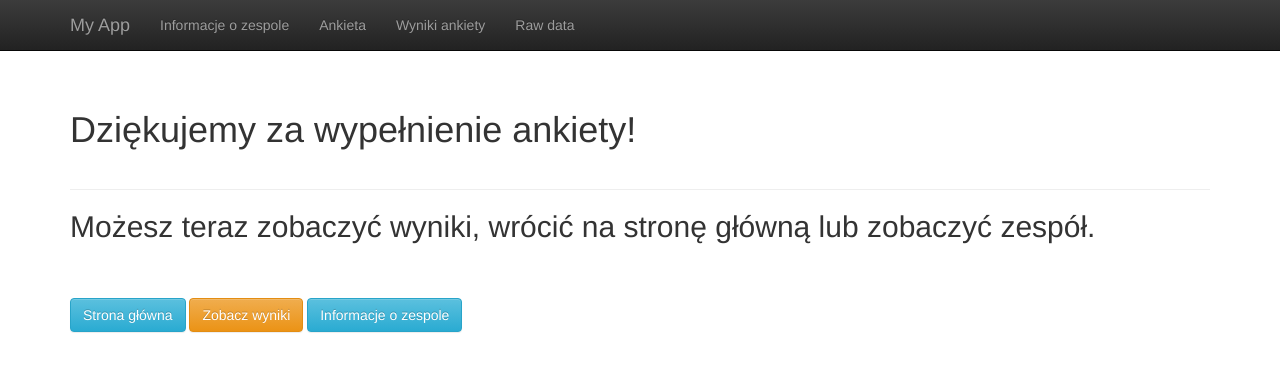
After one commit to szymwin/webappka, a Flask app: page /podziekowania in a window 1280 px wide. The commit adds this page. Shown: the top 372 px of the page. Run offline with Flask 2, Linux system fonts and the light colour scheme; some libraries are stand-ins or nearby versions.

Commit message:
poprawa błedów, dodanie podziekowań

```diff
--- a/app/__init__.py
+++ b/app/__init__.py
@@ -14,8 +14,8 @@ def create_app(config_name):
     # if os.environ.get('Foo') is not None:
     #     app.config['SECRET_KEY'] = os.environ['']
 
-    app.config['SQLALCHEMY_DATABASE_URI'] = os.environ['DATABASE_URL']
-    # app.config['SQLALCHEMY_DATABASE_URI'] = 'sqlite:///formdata.db'
+    #app.config['SQLALCHEMY_DATABASE_URI'] = os.environ['DATABASE_URL']
+    app.config['SQLALCHEMY_DATABASE_URI'] = 'sqlite:///formdata.db'
     app.config['SQLALCHEMY_TRACK_MODIFICATIONS'] = 'False'
     # db = SQLAlchemy(app)
     db.init_app(app)
--- a/app/main/views.py
+++ b/app/main/views.py
@@ -9,6 +9,10 @@ main = Blueprint('main', __name__)
 @main.route("/")
 def welcome():
     return render_template('main/welcome.html')
+
+@main.route("/podziekowania")
+def podziekowania():
+    return render_template('main/podziekowania.html')
 
 # TODO: utworzenie dodatkowych modulow / pakietow
 @main.route("/form")
@@ -29,51 +33,6 @@ def show_info():
 def show_raw():
     fd = db.session.query(Formdata).all()
     return render_template('main/raw.html', formdata=fd)
-
-
-# @main.route("/result")
-# def show_result():
-#     fd_list = db.session.query(Formdata).all()
-#
-#     wt = 0
-#     wn = 0
-#     wtp = 0
-#     nt = 0
-#     nn = 0
-#     ntp = 0
-#     tt = 0
-#     tn = 0
-#     ttp = 0
-#
-#     for el in fd_list:
-#         el.co = el.faith
-#         if el.co == 1:
-#             if el.support == 1:
-#                 wt += 1
-#             elif el.support == 2:
-#                 wn +=1
-#             elif el.support == 3:
-#                 wtp += 1
-#         if el.co == 2:
-#             if el.support == 1:
-#                 nt += 1
-#             elif el.support == 2:
-#                 nn += 1
-#             elif el.support == 3:
-#                 ntp += 1
-#         if el.co == 3:
-#             if el.support == 1:
-#                 tt += 1
-#             elif el.support == 2:
-#                 tn += 1
-#             elif el.support == 3:
-#                 ttp += 1
-#
-#     data = [['czy osoba wierzaca', 'wspiera', 'nie wspiera', 'trudno powiedziec'], ['tak', wt, wn, wtp],
-#             ['Nie', nt, nn, ntp], ['trudno powiedziec', tt, tn, ttp]]
-#
-#     return render_template('main/result.html', data=data)
-
 
 @main.route("/save", methods=['POST'])
 def save():
@@ -100,7 +59,7 @@ def save():
     db.session.add(fd)
     db.session.commit()
 
-    return redirect('/')
+    return redirect('/podziekowania')
 
 
 @main.route("/result", methods=['POST'])
--- a/app/templates/main/base.html
+++ b/app/templates/main/base.html
@@ -38,6 +38,7 @@
             <li><a href="/info">Informacje o zespole</a></li>
             <li><a href="/form">Ankieta</a></li>
             <li><a href="/chooseresult">Wyniki ankiety</a></li>
+            <li><a href="/raw">Raw data</a></li>
 
           </ul>
         </div><!--/.nav-collapse -->
--- /dev/null
+++ b/app/templates/main/podziekowania.html
@@ -0,0 +1,17 @@
+<!-- extend base layout -->
+{% extends "main/base.html" %}
+
+{% block content %}
+
+  <div class="page-header">
+    <h1>Dziękujemy za wypełnienie ankiety!</h1><br>
+  </div>
+<h2> Możesz teraz zobaczyć wyniki, wrócić na stronę główną lub zobaczyć zespół.</h2><br><br>
+
+  <p>
+    <a href="/" class="btn btn-info" role="button">Strona główna</a>
+    <a href="/chooseresult" class="btn btn-warning" role="button">Zobacz wyniki</a>
+    <a href="/info" class="btn btn-info" role="button">Informacje o zespole</a>
+  </p>
+
+{% endblock %}
```
